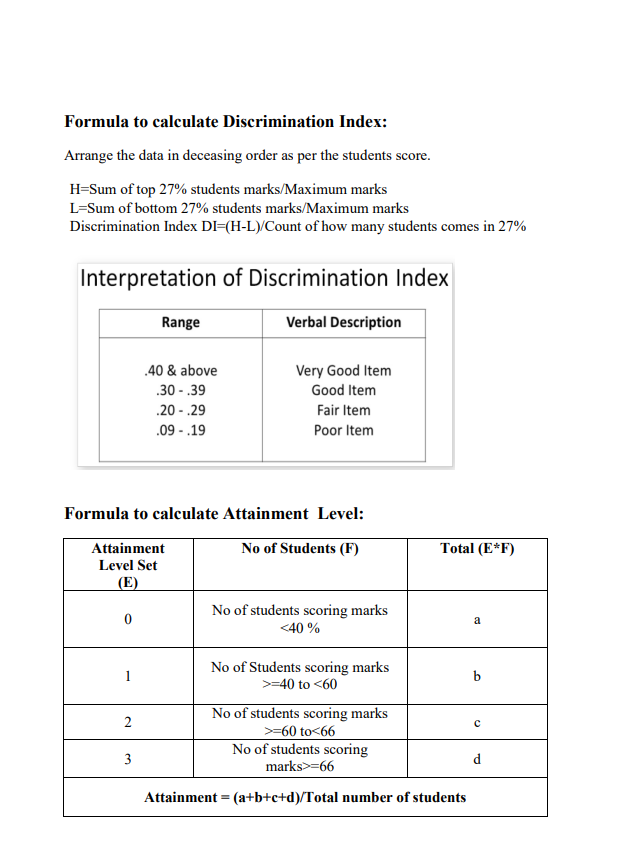
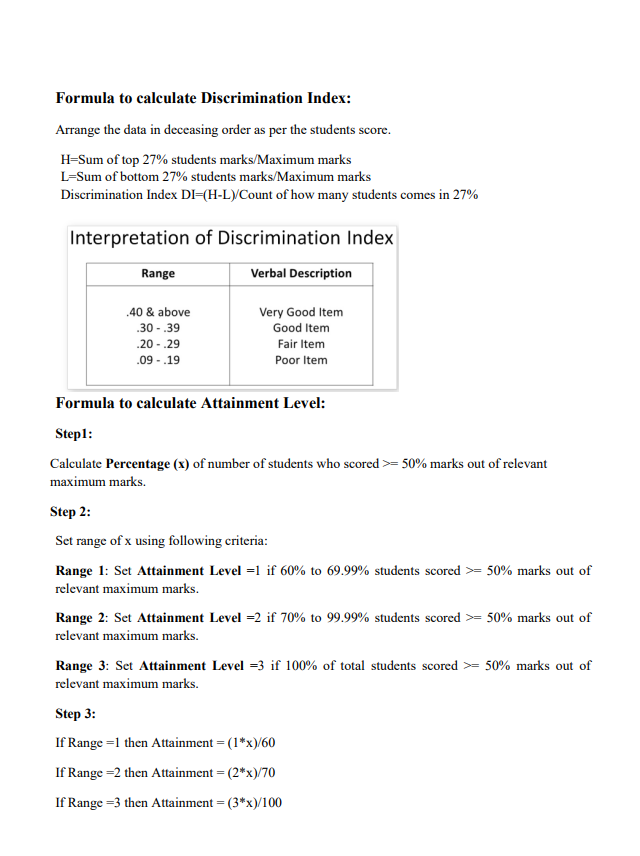
Before and after one commit to Circular332/formula3, a plain HTML site: page index.html in a window 1280 px wide. Shown: the whole page, without its empty margins (281-921 px from the left). Drawn offline with Linux system fonts and the light colour scheme.

Commit message:
Update index.html

```diff
--- a/index.html
+++ b/index.html
@@ -15,7 +15,7 @@
 </head>
 <img>
 <div class="setpos">
-    <img src="3.png">
+    <img src="3rd.png">
 </div>
 </body>
 </html>
```
